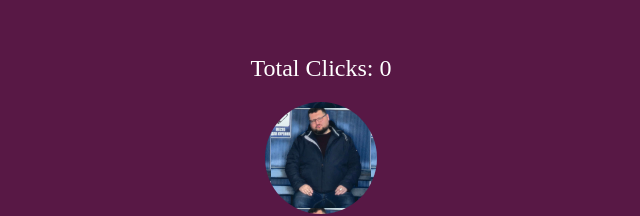
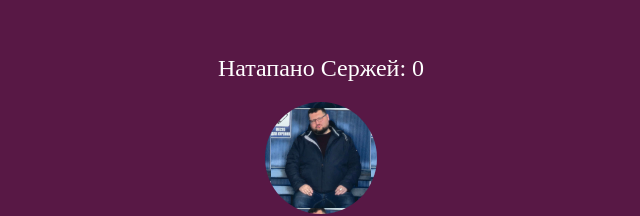
Before and after one commit to vaskon13666/telegram_mini_app, a plain HTML site: page index.html in a window 1280 px wide. Shown: the part 227-443 px from the top of the page, without its empty margins (319-959 px from the left). Drawn offline with Linux system fonts and the light colour scheme.

Commit message:
Update index.html

```diff
--- a/index.html
+++ b/index.html
@@ -8,7 +8,7 @@
 </head>
 <body>
     <div class="container">
-        <div class="counter" id="counter">Total Clicks: 0</div>
+        <div class="counter" id="counter">Натапано Сержей: 0</div>
         <div class="circle-button" id="circle-button"></div>
         <div id="floating-container"></div>
         <button id="no-friends-button" class="no-friends-button">Не рассказывать друзьям</button>
```
